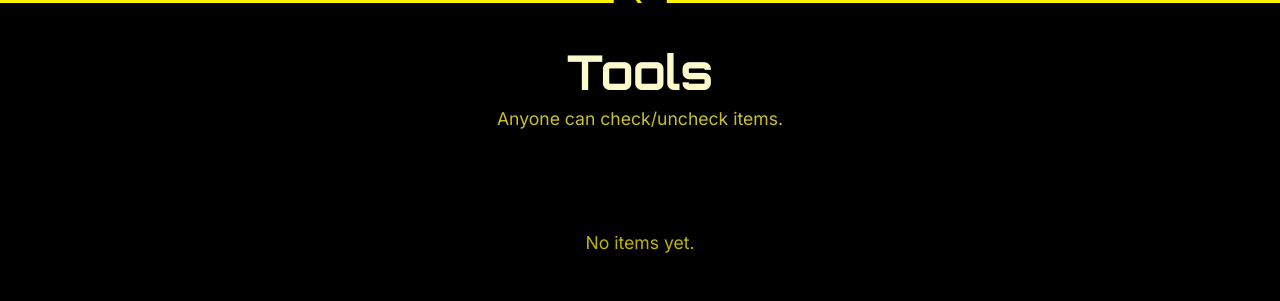
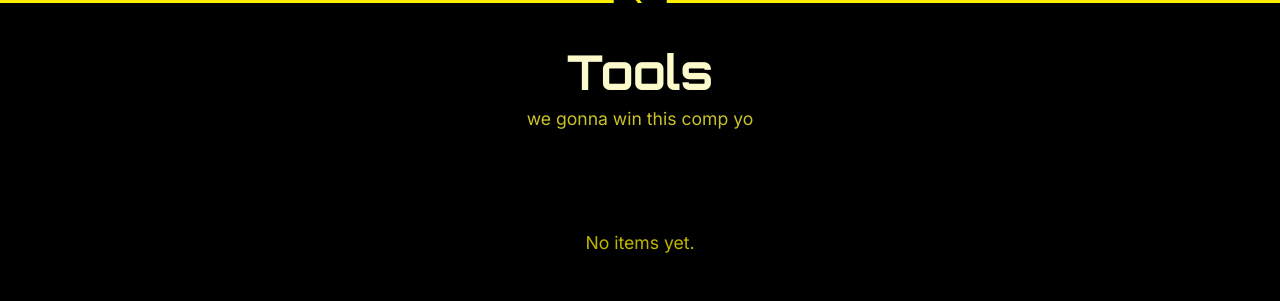
Before and after one commit to thecheetoman/packinglist, a Flask app: page / in a window 1280 px wide. Shown: the part 132-433 px from the top of the page. Run offline with Flask 3, Linux system fonts and the light colour scheme; the visitor is signed in with stand-in values (Sample User, id 1).

Commit message:
good message

```diff
--- a/templates/index.html
+++ b/templates/index.html
@@ -2,7 +2,7 @@
 {% block content %}
 <div class="hero">
   <h2>{% if mode == 'parts' %}Screws &amp; Parts{% else %}Tools{% endif %}</h2>
-  <p>Anyone can check/uncheck items.</p>
+  <p>we gonna win this comp yo</p>
 </div>
 
 <div class="item-list">
```
